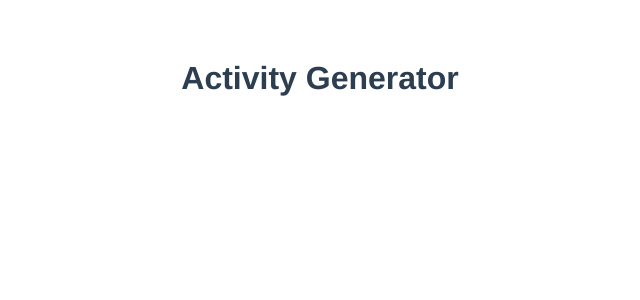
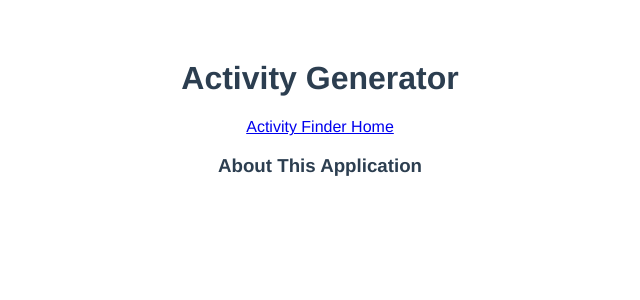
Before and after one commit to amandanave/activity-finder, a Vue app: page /#/about in a window 1280 px wide. Shown: the top 300 px of the page, without its empty margins (320-960 px from the left). Built offline with nearby package versions, Linux system fonts and the light colour scheme.

Commit message:
added route

```diff
--- a/src/components/ActivityType.vue
+++ b/src/components/ActivityType.vue
@@ -14,7 +14,7 @@
               <option>Music</option>
               <option>Busywork</option>
           </select>
-          <button type="submit">Search</button>
+          <button type="submit">Pick Something!</button>
       </form>
       <div v-if="results">
       <p>{{ results.activity }}</p>
--- a/src/router.js
+++ b/src/router.js
@@ -1,6 +1,7 @@
 import Vue from 'vue'
 import Router from 'vue-router'
 import ActivityFinder from '@/views/ActivityFinder'
+import About from '@/views/About'
 
 Vue.use(Router)
 
@@ -10,6 +11,11 @@ export default new Router({
       path: '/',
       name: 'activityfinder',
       component: ActivityFinder
+    },
+    {
+      path: '/about',
+      name: 'about',
+      component: About
     }
   ]
 })
--- /dev/null
+++ b/src/views/About.vue
@@ -0,0 +1,59 @@
+<template>
+  <div class="About">
+    <!-- <img
+      src="./../assets/logo-pixel.gif"
+      alt="pokémon"> -->
+      <p><router-link to="/">Activity Finder Home</router-link></p>
+    <h3>About This Application</h3>
+        <!-- <div>
+            <img :src="image" :alt="item.name">
+        </div> -->
+  </div>
+</template>
+
+<script>
+// Imported axios
+// import axios from 'axios';
+
+// export default {
+//   name: 'Pokeimage',
+//   data () {
+//     return {
+//       results: null,
+//       errors: [],
+//       item: null,
+//       image: ""
+//     }
+//     },
+//     created: function () {
+//         this.item = this.$route.params.item;
+//         console.log(this.item)
+//         axios.get(this.item.url, {
+//         params: {
+//           limit: 151
+//         }
+//       })
+//       .then(response =>{
+//         this.results = response.data
+//         this.image = this.results.sprites.front_default
+//       })
+//       .catch(error =>{
+//         this.errors.push(error)
+//       })
+//     }
+// }
+</script>
+
+<!-- Add "scoped" attribute to limit CSS to this component only -->
+<style scoped>
+ /* .pokedex li {
+   list-style-type: none;
+   text-align: center;
+ }
+
+ .pokedex ul {
+   width: 30%;
+   margin: 0 auto;
+   background-color: red;
+ } */
+</style>
--- a/src/views/ActivityFinder.vue
+++ b/src/views/ActivityFinder.vue
@@ -1,7 +1,7 @@
 <template>
   <div class="activityfinder">
     <activity-type></activity-type>
-    <h2>Bored? Here's a Random Activity!</h2>
+    <h2>Can't decide? Here's a Random Activity!</h2>
     <div v-if="results">
       <p>Activity: {{ results.activity }}</p>
       <p>Type: {{ results.type }}</p>
@@ -20,6 +20,8 @@
         {{error.message}}
       </li>
     </ul>
+    <br>
+    <p><router-link to="/about">About</router-link></p>
   </div>
 </template>
 
```
Also changed, not shown: 9 other files (tests, documents, lock files or other folders).
